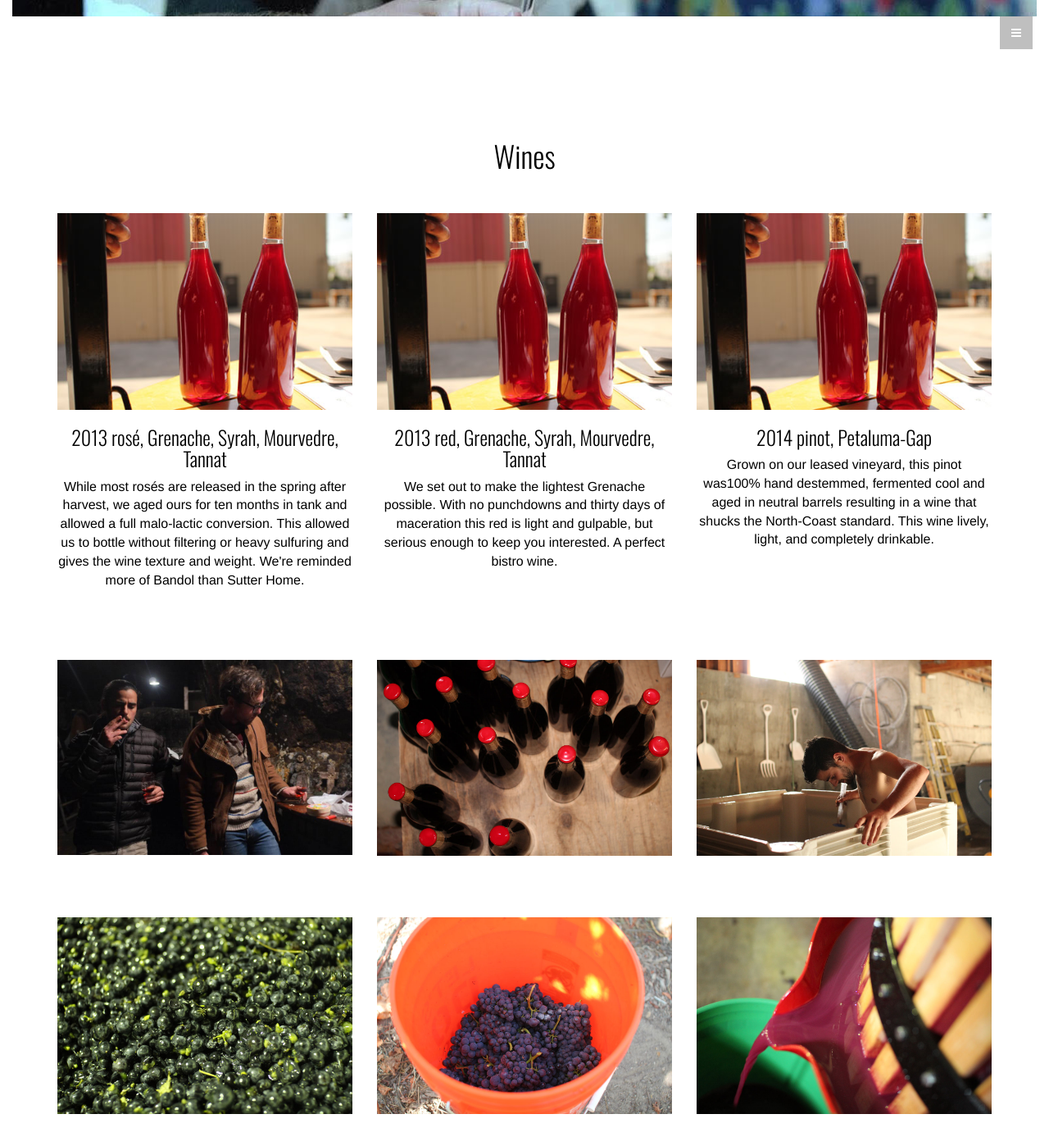
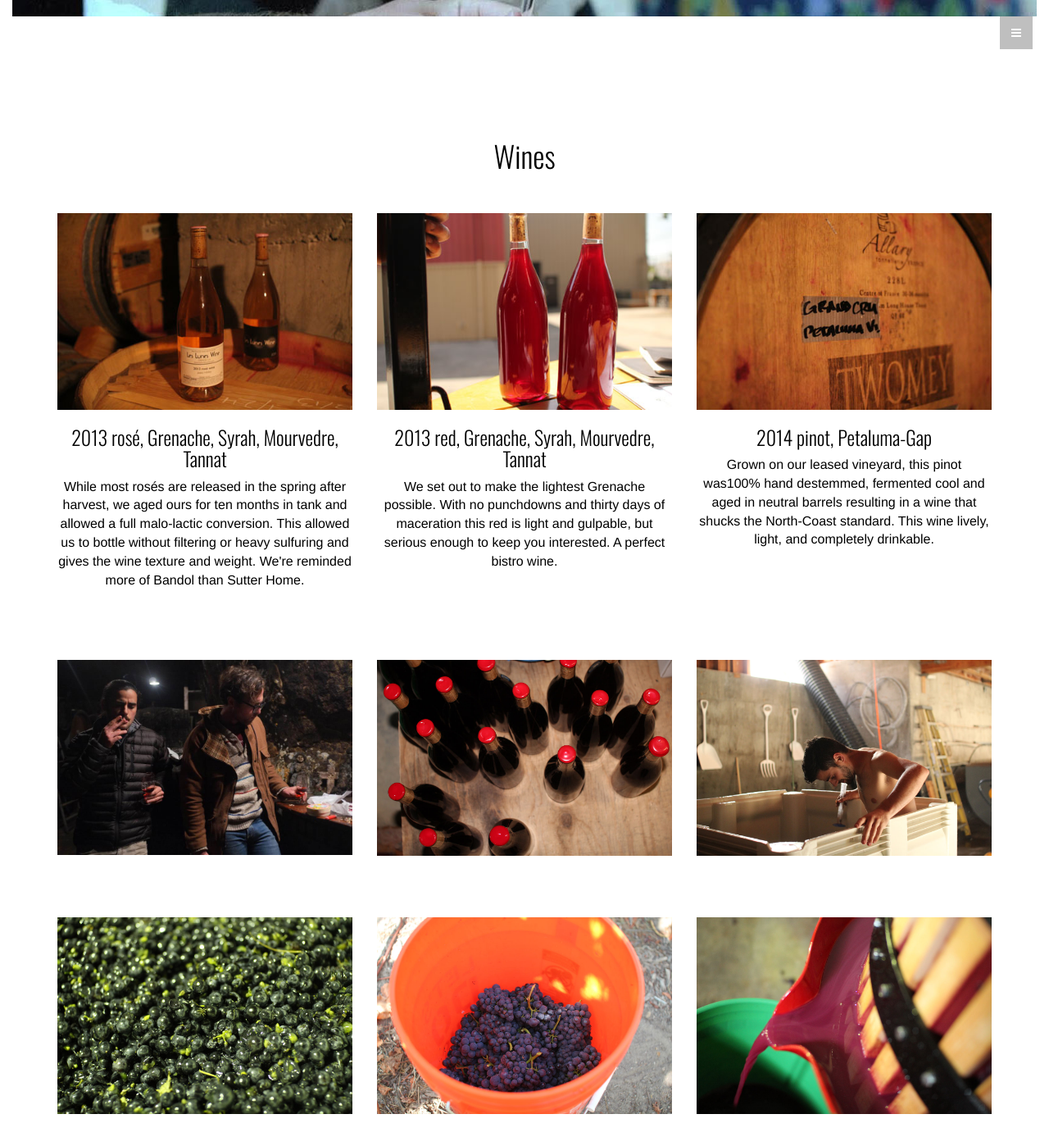
Before and after one commit to iamciera/websiteLesLunes, a Jekyll site: the page index.html, which Jekyll copies as it is, in a window 1280 px wide and 1400 px high, scrolled down 2653 px. Shown: the whole window at 82% size. Built offline with Jekyll 4.4.1, drawn with Linux system fonts in a browser that asks for light colours; nearby versions of some CDN libraries; Markdown is read by kramdown in place of the engine named in the settings.

Commit message:
added pictures and fixed menu, map still needs work

```diff
--- a/index.html
+++ b/index.html
@@ -22,12 +22,12 @@
 <!-- style for map -->
    <style>
       body { }
-      #map-outer {  height: 440px;
+      #map-outer {  height: 500px;
 	  				padding: 20px;
 					border: 0px solid #CCC;
 					margin-bottom: 20px;
 					background-color:#FFF }
-	  #map-container { height: 400px }
+	  #map-container { height: 420px }
 	  @media all and (max-width: 991px) {
 		#map-outer  { height: 650px }
 		}
@@ -45,12 +45,10 @@
 			<i class="fa fa-times menu-close"></i>
 			<a href="#home" class="smoothScroll">Home</a>
 			<a href="#about" class="smoothScroll">About</a>
-			<a href="#portfolio" class="smoothScroll">Vineyards</a>
+			<a href="#portfolio" class="smoothScroll">Wine</a>
 			<a href="#contact" class="smoothScroll">Contact</a>
-			<a href="#"><i class="fa fa-facebook"></i></a>
-			<a href="#"><i class="fa fa-twitter"></i></a>
-			<a href="#"><i class="fa fa-dribbble"></i></a>
-			<a href="#"><i class="fa fa-envelope"></i></a>
+			<!--<a href="#"><i class="fa fa-instagram"></i></a>
+			<a href="mailto:contact@lesluneswine.com"><i class="fa fa-envelope"></i></a>-->
 		</div>
 
 		<!-- Menu button -->
@@ -131,23 +129,23 @@
 		<div class="container">
 			<div class="row mt centered">
 				<h1>Wines</h1>
-				<div class="col-lg-4">
+				<div class="col-sm-4">
 					<div class="photo">
-                    	<center><img class="img-responsive" height = "300" src="assets/img/red2014.jpg"></center>
+                    	<center><img class="img-responsive" height = "300" src="assets/img/rose2013.jpg"></center>
 	                </div>
 					<h3>2013 rosé, Grenache, Syrah, Mourvedre, Tannat</h3>
 					<p>While most rosés are released in the spring after harvest, we aged ours for ten months in tank and allowed a full malo-lactic conversion. This allowed us to bottle without filtering or heavy sulfuring and gives the wine texture and weight. We're reminded more of Bandol than Sutter Home.</p>
 				</div>
-				<div class="col-lg-4">
+				<div class="col-sm-4">
 				<div class="photo">
                     	<center><img class="img-responsive" height = "300" src="assets/img/red2014.jpg"></center>
 	                </div>
 					<h3>2013 red, Grenache, Syrah, Mourvedre, Tannat</h3>
 					<p>We set out to make the lightest Grenache possible. With no punchdowns and thirty days of maceration this red is light and gulpable, but serious enough to keep you interested. A perfect bistro wine.</p>
 				</div>
-				<div class="col-lg-4">
+				<div class="col-sm-4">
 					<div class="photo">
-		                	<center><img class="img-responsive" height = "300" src="assets/img/red2014.jpg"></center>
+		                	<center><img class="img-responsive" height = "300" src="assets/img/pinot2013.jpg"></center>
 		            </div>
 					<h3>2014 pinot, Petaluma-Gap</h3>
 					<p>Grown on our leased vineyard, this pinot was100% hand destemmed, fermented cool and aged in neutral barrels resulting in a wine that shucks the North-Coast standard. This wine lively, light, and completely drinkable.</p>
```
Also changed, not shown: assets/img/pinot2013.jpg (added), assets/img/rose2013.jpg (added).
